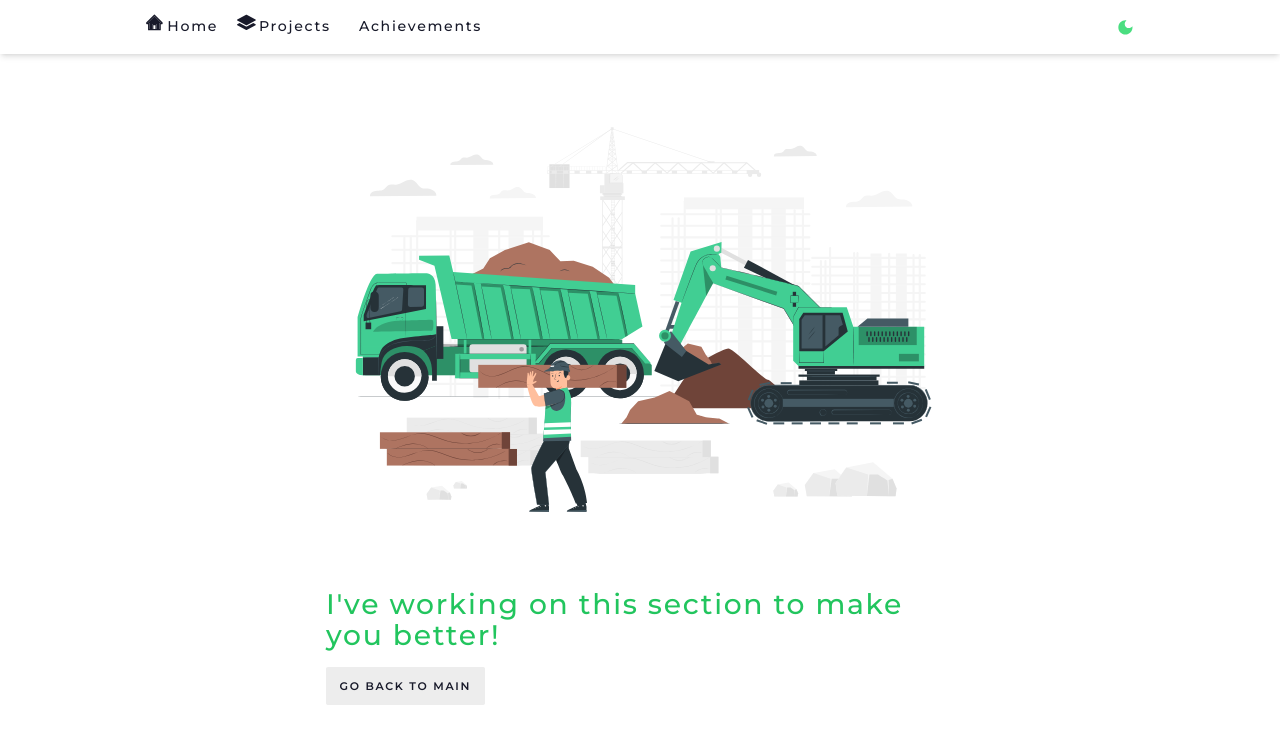
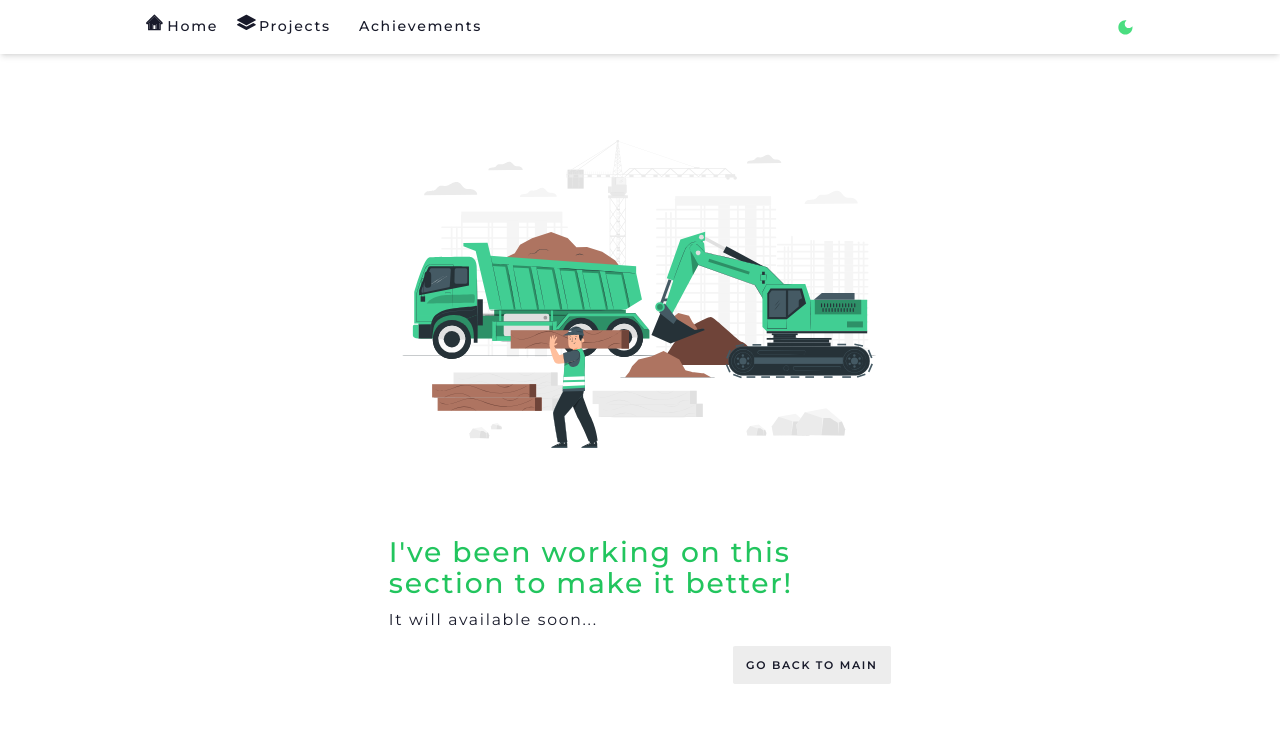
Before and after one commit to Digzcod/nextjs-gym, a Next.js app: page /achievements in a window 1280 px wide. Shown: the top 744 px of the page. Built offline with nearby package versions, Linux system fonts and the light colour scheme.

Commit message:
new commits

```diff
--- a/app/components/WorkingPage.tsx
+++ b/app/components/WorkingPage.tsx
@@ -6,13 +6,16 @@ import Link from "next/link";
 export default function WorkingPage() {
   return (
     <section className="grid justify-center px-[2rem]">
-      <div className="w-[30rem] h-[30rem] sm:w-[50rem] sm:h-[auto]">
+      <div className="w-[28.5rem] h-[28.5rem] sm:w-[40rem] sm:h-[auto]">
         <Image src={workingPic} alt="working" className="w-full h-full" />
-        <div className="relative">
-          <p className=" text-xl sm:text-4xl text-green-500 font-medium">
-            I&apos;ve working on this section to make you better!
+        <div className="grid">
+          <p className=" text-xl sm:text-4xl text-green-500 font-medium block">
+            I&apos;ve been working on this section to make it better!
           </p>
-          <div className="mt-5">
+          <p className=" text-sm sm:text-xl mt-3">
+            It will available soon...
+          </p>
+          <div className="mt-5 ml-[auto]">
             <Link href={"/"}>
               <p className="btn">Go Back to Main</p>
             </Link>
```
Also changed, not shown: app/[...not-found]/page.tsx (renamed from app/not-found/page.tsx).
